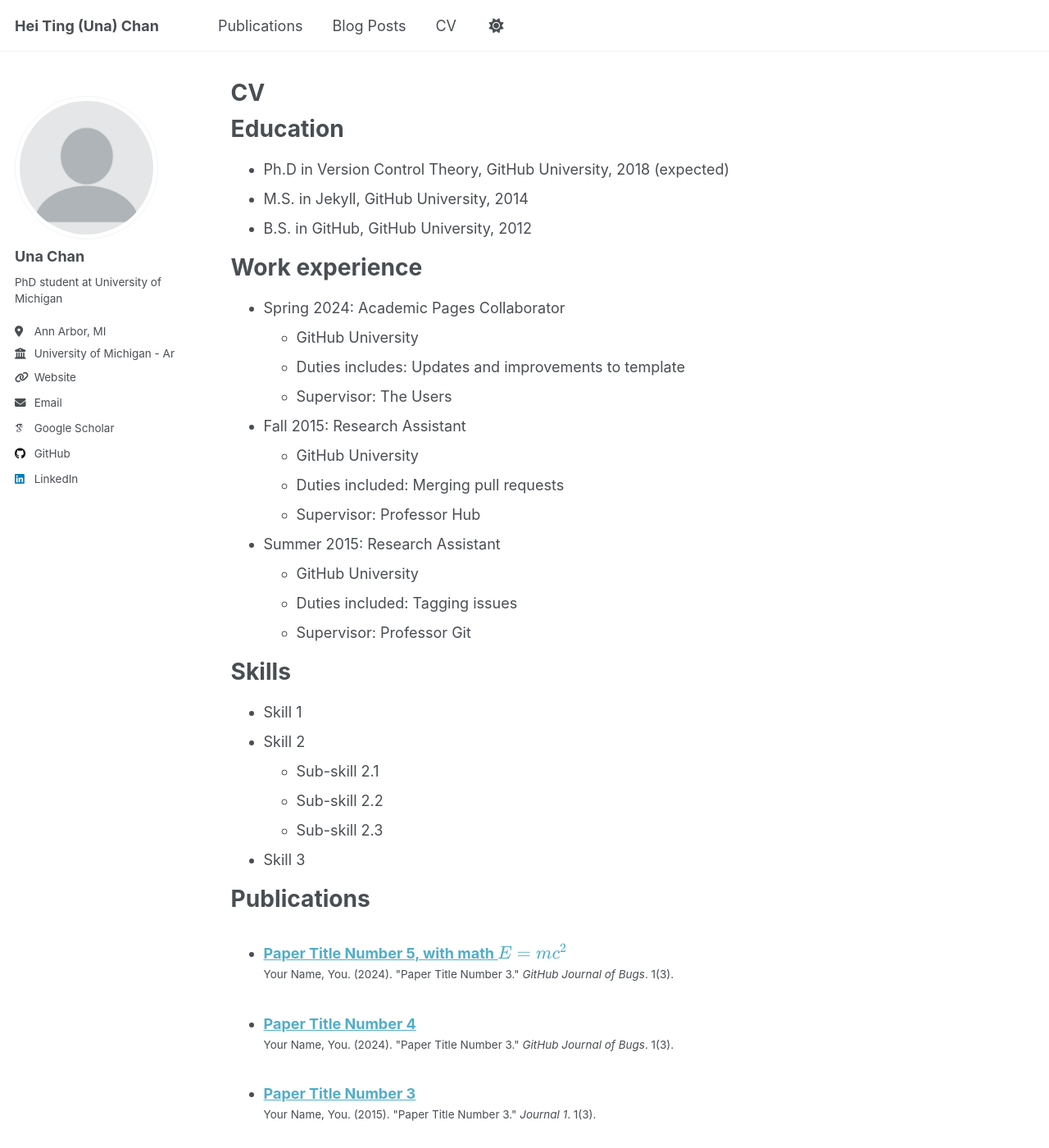
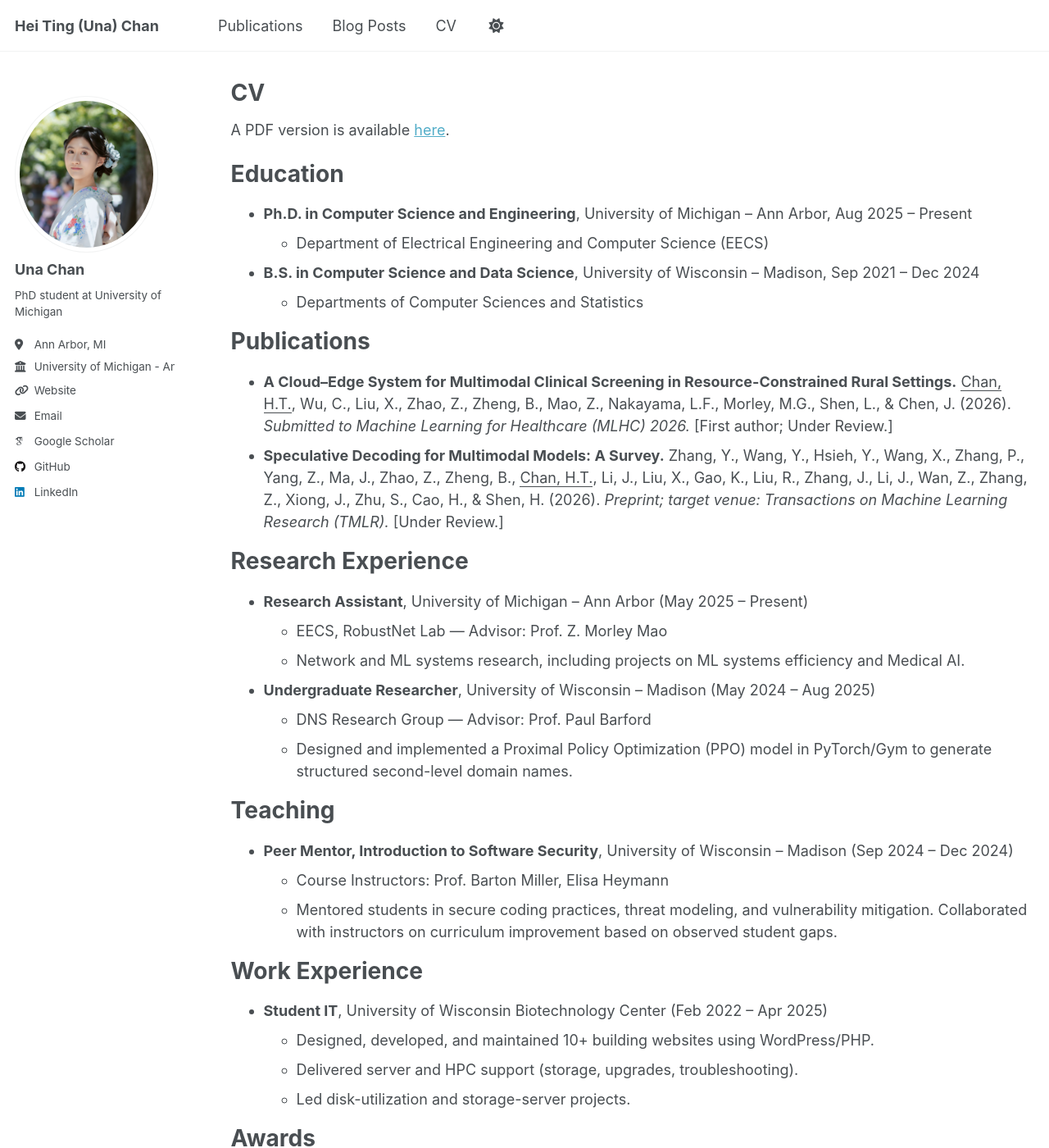
Before and after one commit to unachanht/unachanht.github.io, a Jekyll site: the page built from _pages/cv.md, in a window 1280 px wide and 1400 px high. Shown: the whole window at 82% size. Built offline with Jekyll 4.4.1, drawn with Linux system fonts in a browser that asks for light colours; some web fonts are replaced; a script that is not in the unit is left out; some of the changed text lies outside the part shown.

Commit message:
Personalize about/CV pages, set profile pic, fix Ruby gem deps
Co-Authored-By: Claude Opus 4.7 (1M context) <noreply@anthropic.com>

```diff
--- a/Gemfile
+++ b/Gemfile
@@ -7,6 +7,10 @@ group :jekyll_plugins do
   gem 'jekyll-redirect-from'
   gem 'jemoji'
   gem 'webrick', '~> 1.8'
+  gem 'csv'
+  gem 'base64'
+  gem 'logger'
+  gem 'bigdecimal'
 end
 
 gem 'github-pages'
--- a/_config.yml
+++ b/_config.yml
@@ -22,7 +22,7 @@ repository               : "unachanht/unachanht.github.io"
 #               Additional customization can be done by editing /_includes/author-profile.html
 author:
   # Biographic information
-  avatar           : "profile.png"
+  avatar           : "profilepic.png"
   name             : "Una Chan"
   pronouns         : # example: "she/her"
   bio              : "PhD student at University of Michigan"
--- a/_pages/cv.md
+++ b/_pages/cv.md
@@ -9,56 +9,49 @@ redirect_from:
 
 {% include base_path %}
 
+A PDF version is available [here](/files/cv.pdf).
+
 Education
 ======
-* Ph.D in Version Control Theory, GitHub University, 2018 (expected)
-* M.S. in Jekyll, GitHub University, 2014
-* B.S. in GitHub, GitHub University, 2012
-
-Work experience
-======
-* Spring 2024: Academic Pages Collaborator
-  * GitHub University
-  * Duties includes: Updates and improvements to template
-  * Supervisor: The Users
-
-* Fall 2015: Research Assistant
-  * GitHub University
-  * Duties included: Merging pull requests
-  * Supervisor: Professor Hub
-
-* Summer 2015: Research Assistant
-  * GitHub University
-  * Duties included: Tagging issues
-  * Supervisor: Professor Git
-
-Skills
-======
-* Skill 1
-* Skill 2
-  * Sub-skill 2.1
-  * Sub-skill 2.2
-  * Sub-skill 2.3
-* Skill 3
+* **Ph.D. in Computer Science and Engineering**, University of Michigan – Ann Arbor, Aug 2025 – Present
+  * Department of Electrical Engineering and Computer Science (EECS)
+* **B.S. in Computer Science and Data Science**, University of Wisconsin – Madison, Sep 2021 – Dec 2024
+  * Departments of Computer Sciences and Statistics
 
 Publications
 ======
-  <ul>{% for post in site.publications reversed %}
-    {% include archive-single-cv.html %}
-  {% endfor %}</ul>
+* **A Cloud–Edge System for Multimodal Clinical Screening in Resource-Constrained Rural Settings.**
+  <u>Chan, H.T.</u>, Wu, C., Liu, X., Zhao, Z., Zheng, B., Mao, Z., Nakayama, L.F., Morley, M.G., Shen, L., & Chen, J. (2026). *Submitted to Machine Learning for Healthcare (MLHC) 2026.* [First author; Under Review.]
+* **Speculative Decoding for Multimodal Models: A Survey.**
+  Zhang, Y., Wang, Y., Hsieh, Y., Wang, X., Zhang, P., Yang, Z., Ma, J., Zhao, Z., Zheng, B., <u>Chan, H.T.</u>, Li, J., Liu, X., Gao, K., Liu, R., Zhang, J., Li, J., Wan, Z., Zhang, Z., Xiong, J., Zhu, S., Cao, H., & Shen, H. (2026). *Preprint; target venue: Transactions on Machine Learning Research (TMLR).* [Under Review.]
 
-Talks
+Research Experience
 ======
-  <ul>{% for post in site.talks reversed %}
-    {% include archive-single-talk-cv.html  %}
-  {% endfor %}</ul>
+* **Research Assistant**, University of Michigan – Ann Arbor (May 2025 – Present)
+  * EECS, RobustNet Lab — Advisor: Prof. Z. Morley Mao
+  * Network and ML systems research, including projects on ML systems efficiency and Medical AI.
+
+* **Undergraduate Researcher**, University of Wisconsin – Madison (May 2024 – Aug 2025)
+  * DNS Research Group — Advisor: Prof. Paul Barford
+  * Designed and implemented a Proximal Policy Optimization (PPO) model in PyTorch/Gym to generate structured second-level domain names.
 
 Teaching
 ======
-  <ul>{% for post in site.teaching reversed %}
-    {% include archive-single-cv.html %}
-  {% endfor %}</ul>
+* **Peer Mentor, Introduction to Software Security**, University of Wisconsin – Madison (Sep 2024 – Dec 2024)
+  * Course Instructors: Prof. Barton Miller, Elisa Heymann
+  * Mentored students in secure coding practices, threat modeling, and vulnerability mitigation. Collaborated with instructors on curriculum improvement based on observed student gaps.
 
-Service and leadership
+Work Experience
 ======
-* Currently signed in to 43 different slack teams
+* **Student IT**, University of Wisconsin Biotechnology Center (Feb 2022 – Apr 2025)
+  * Designed, developed, and maintained 10+ building websites using WordPress/PHP.
+  * Delivered server and HPC support (storage, upgrades, troubleshooting).
+  * Led disk-utilization and storage-server projects.
+
+Awards
+======
+* **CSE Fellowship**, University of Michigan – Ann Arbor, 2025
+
+Contact
+======
+Ann Arbor, MI · [hei@umich.edu](mailto:hei@umich.edu) · +1 (608) 867-7333 · [LinkedIn](https://www.linkedin.com/in/una-chan-771659232)
```
Also changed, not shown: _pages/about.md (+33 -6 lines), images/profilepic.png (added).
